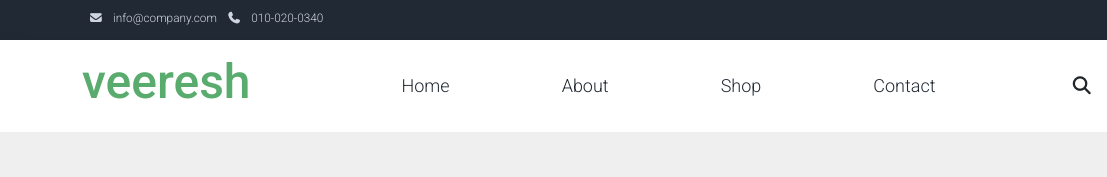
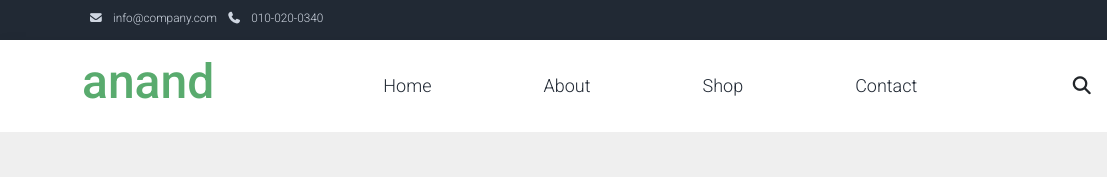
Before and after one commit to veereshuppin7-stack/EY_4.0_SU, a plain HTML site: page index.html in a window 1280 px wide. Shown: the top 177 px of the page, 0-1107 px from the left. Drawn offline with nearby package versions, Linux system fonts and the light colour scheme; a script that the page names is missing; files whose address does not match are found by name.

Commit message:
veeresh.html

```diff
--- a/index.html
+++ b/index.html
@@ -53,7 +53,7 @@ https://templatemo.com/tm-559-zay-shop
         <div class="container d-flex justify-content-between align-items-center">
 
             <a class="navbar-brand text-success logo h1 align-self-center" href="index.html">
-                veeresh
+                anand
             </a>
 
             <button class="navbar-toggler border-0" type="button" data-bs-toggle="collapse" data-bs-target="#templatemo_main_nav" aria-controls="navbarSupportedContent" aria-expanded="false" aria-label="Toggle navigation">
```
